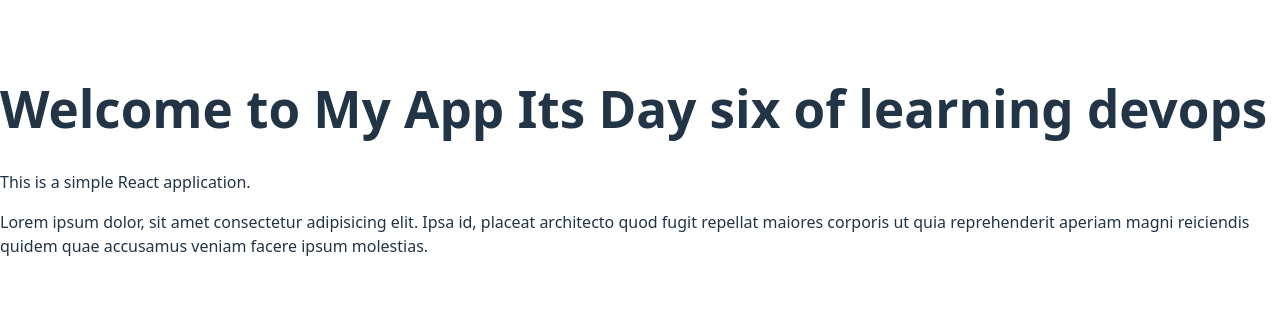
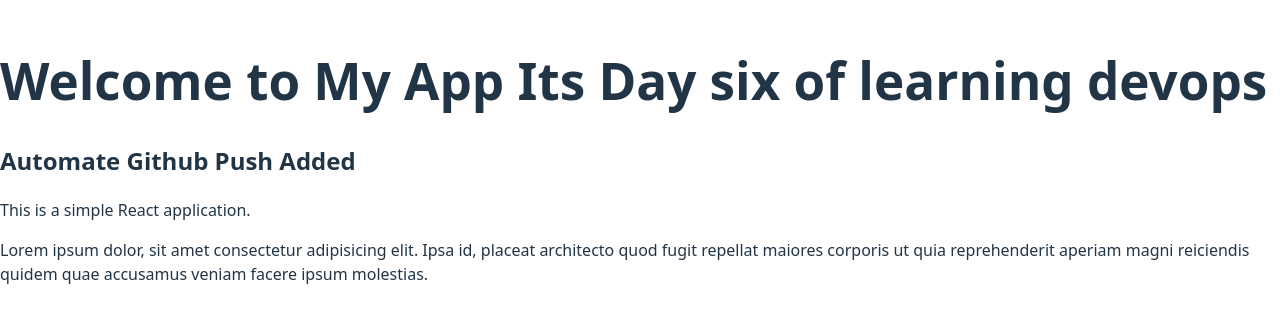
Before and after one commit to talha981/dockerPracticeFive, a React (Vite) app: page / in a window 1280 px wide. Shown: the part 240-562 px from the top of the page. Built offline with nearby package versions, Linux system fonts and the light colour scheme.

Commit message:
updated github feature

```diff
--- a/src/App.jsx
+++ b/src/App.jsx
@@ -6,6 +6,7 @@ export default function App() {
   return (
     <div>
       <h1>Welcome to My App Its Day six of learning devops</h1>
+      <h2>Automate Github Push Added </h2>
       <p>This is a simple React application.</p>
       <p>Lorem ipsum dolor, sit amet consectetur adipisicing elit. Ipsa id, placeat architecto quod fugit repellat maiores corporis ut quia reprehenderit aperiam magni reiciendis quidem quae accusamus veniam facere ipsum molestias.</p>
     </div>
```
